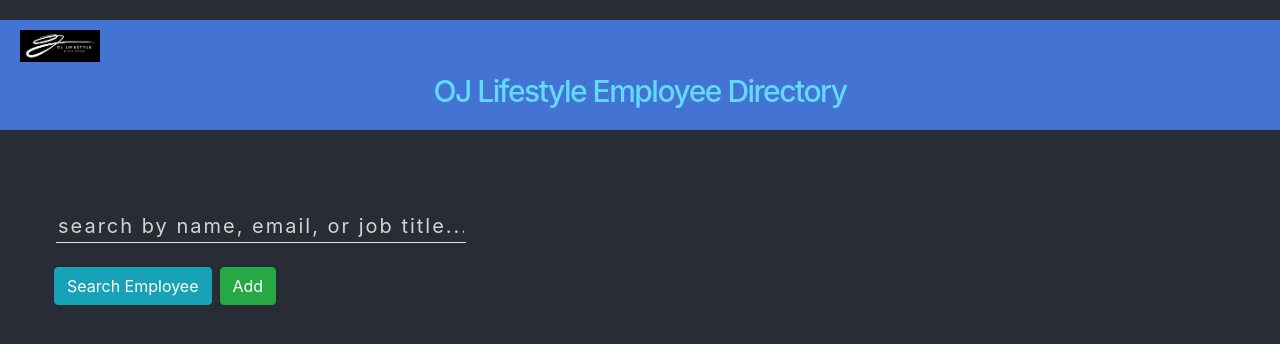
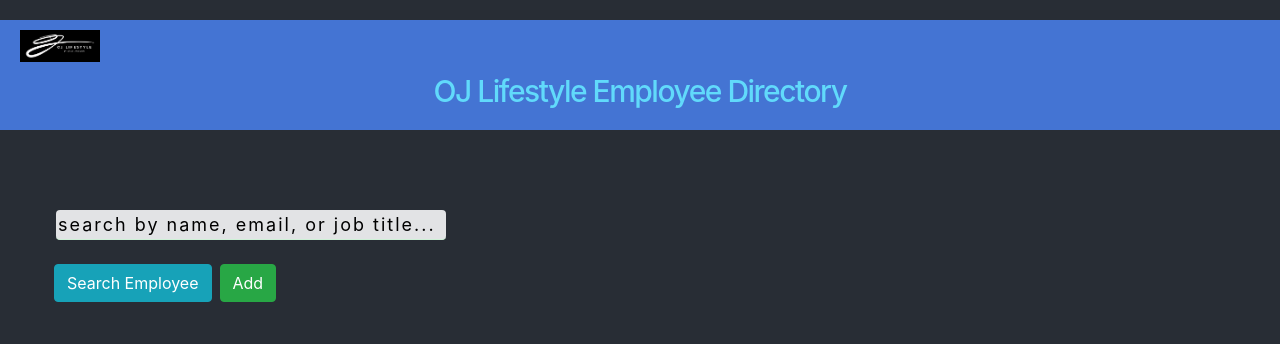
Before and after one commit to fahad-zakir/Firebase-React-Employee-Directory, a React (Create React App) app: page / in a window 1280 px wide. Shown: the top 344 px of the page. Built offline with nearby package versions, Linux system fonts and the light colour scheme.

Commit message:
updated-css

```diff
--- a/src/App.css
+++ b/src/App.css
@@ -98,15 +98,16 @@ html, body, #background {
      margin: 10px;
 }
  .search--input {
-     background-color: #282D35;
+     background-color: #e2e3e5;
      border: 0;
+     border-radius: 4px;
      margin-top: 80px;
      margin-left: 56px;
      border-bottom: solid 1px #cef1d7;
-     width: 410px;
+     width: 390px;
      color: #D3D3D3;
      letter-spacing: 2px;
-     font-size: 20px;
+     font-size: 18px;
      font-weight: 600;
      outline: none;
 }
@@ -117,19 +118,19 @@ html, body, #background {
 }
  ::placeholder {
     /* Chrome, Firefox, Opera, Safari 10.1+ */
-     color: #D3D3D3;
+     color: #000000;
      opacity: 1;
     /* Firefox */
      font-weight: lighter;
 }
  :-ms-input-placeholder {
     /* Internet Explorer 10-11 */
-     color: #D3D3D3;
+     color: #000000;
      font-weight: lighter;
 }
  ::-ms-input-placeholder {
     /* Microsoft Edge */
-     color: #D3D3D3;
+     color: #000000;
      font-weight: lighter;
 }
  .search--buttons {
```
